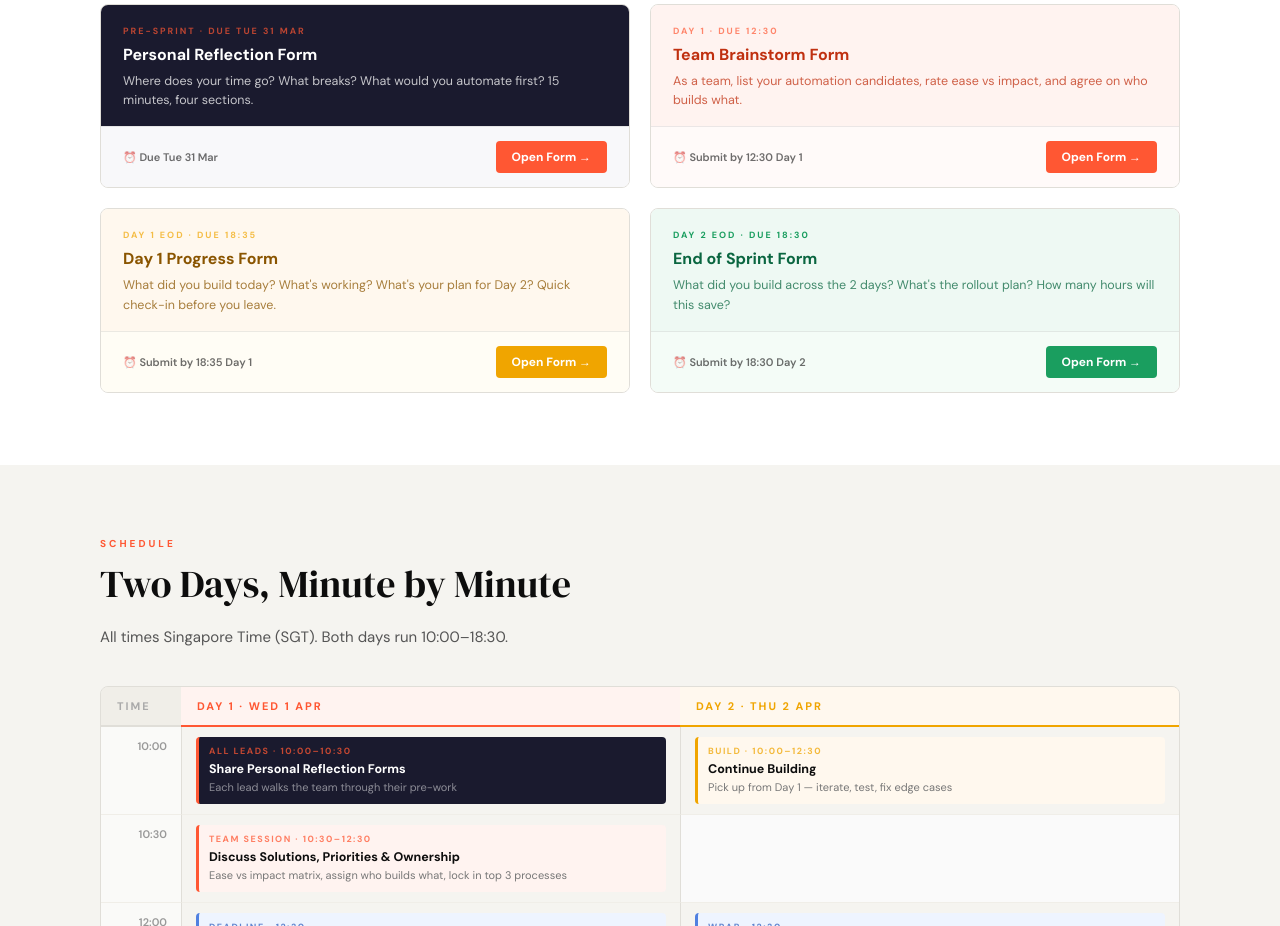
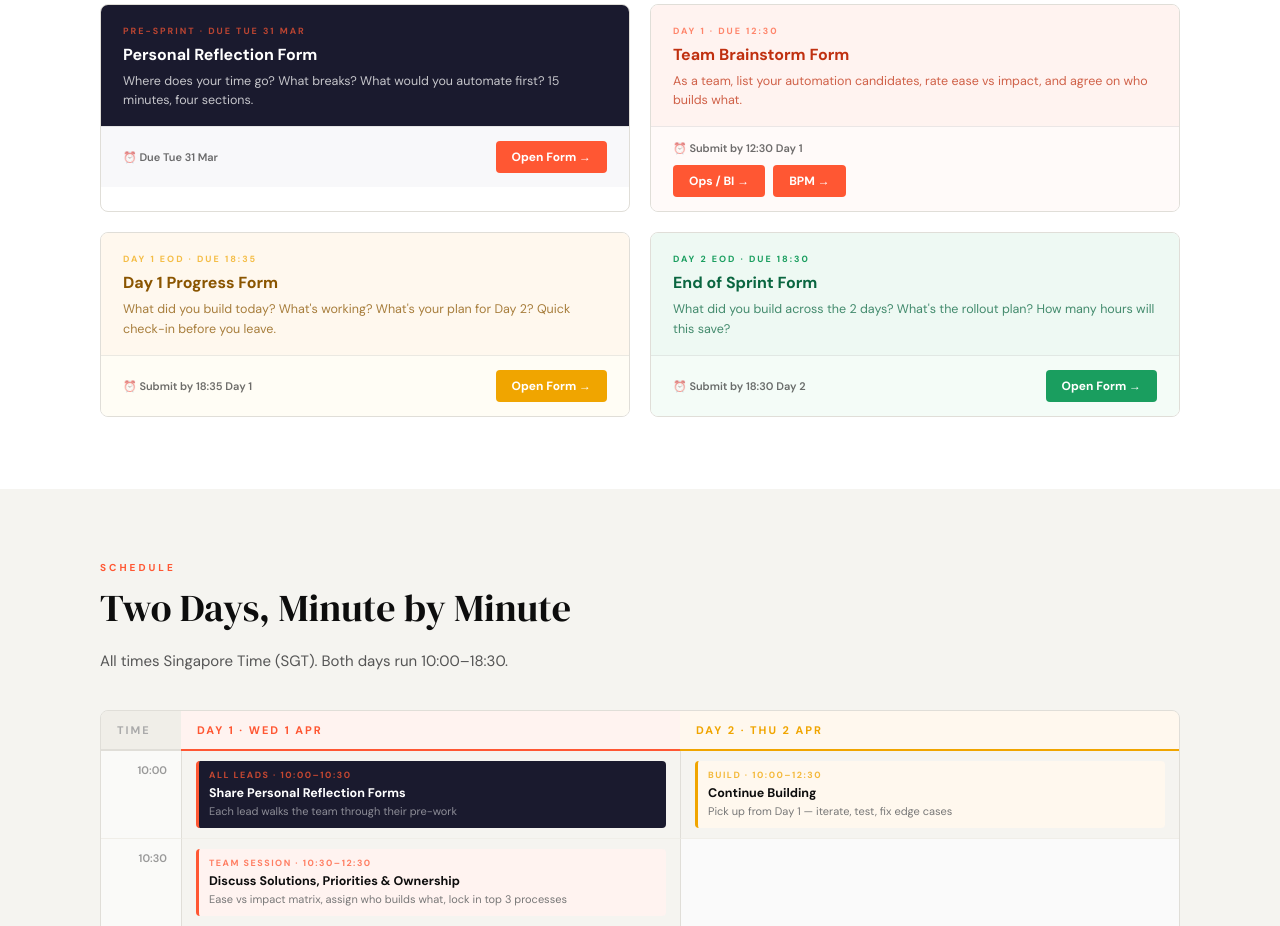
Before and after one commit to matthewhoe-netizen/test-sprint, a plain HTML site: page index.html in a window 1280 px wide. Shown: the part 3860-4786 px from the top of the page. Drawn offline with Linux system fonts and the light colour scheme.

Commit message:
bpm form change

```diff
--- a/index.html
+++ b/index.html
@@ -438,9 +438,12 @@ footer{background:var(--dark);padding:40px 32px;}
           <div class="form-card-title">Team Brainstorm Form</div>
           <div class="form-card-desc">As a team, list your automation candidates, rate ease vs impact, and agree on who builds what.</div>
         </div>
-        <div class="form-card-footer">
+        <div class="form-card-footer" style="flex-direction:column;align-items:flex-start;gap:10px;">
           <div class="form-card-deadline">⏰ Submit by 12:30 Day 1</div>
-          <a class="form-card-btn" href="day1_brainstorm.html" target="_blank">Open Form →</a>
+          <div style="display:flex;gap:8px;flex-wrap:wrap;">
+            <a class="form-card-btn" href="day1_brainstorm.html" target="_blank">Ops / BI →</a>
+            <a class="form-card-btn" href="https://mandythng.github.io/AI-Sprint/" target="_blank">BPM →</a>
+          </div>
         </div>
       </div>
 
```
